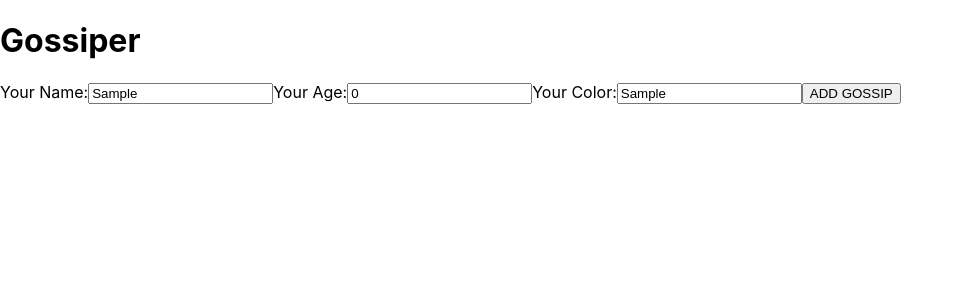
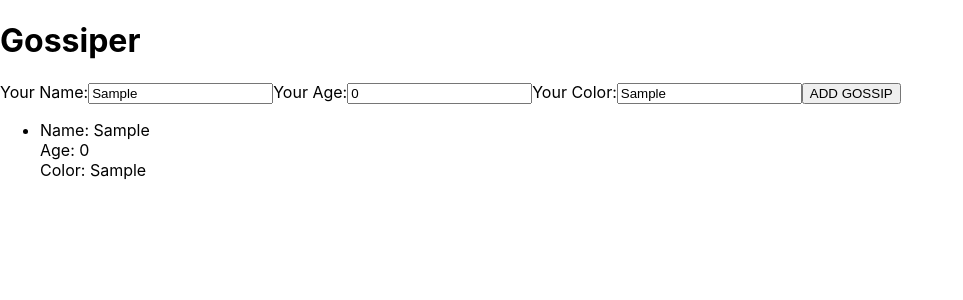
Before and after one commit to Sergio-Montoya-c/taller_react, a React (Create React App) app: page / in a window 1280 px wide. Both pictures are taken after typing "Sample", "Sample" into the empty fields and a click on the input "ADD GOSSIP". Shown: the top 300 px of the page, without its empty margins (0-963 px from the left). Built offline with nearby package versions, Linux system fonts and the light colour scheme.

Commit message:
Show list of gossips

```diff
--- a/src/Gossiper.js
+++ b/src/Gossiper.js
@@ -1,5 +1,6 @@
 import React from 'react';
 import Questions from './Questions';
+import GossipsList from './GossipsList';
 
 export default class Gossiper extends React.Component {
   state = {
@@ -8,15 +9,17 @@ export default class Gossiper extends React.Component {
 
   addGossip = (answer) => {
     this.setState({
-      gossips: [...this.state.gossips, answer],
+      gossips: [answer, ...this.state.gossips],
     });
   }
 
   render () {
+    const { gossips } = this.state;
     return (
       <div>
         <h1>Gossiper</h1>
         <Questions addGossipProp={this.addGossip} />
+        <GossipsList gossips={gossips} />
       </div>
     );
   }
--- /dev/null
+++ b/src/GossipsList.js
@@ -0,0 +1,21 @@
+import React from 'react';
+
+const GossipsList = ({ gossips }) => {
+  return (
+    <ul>
+      {
+        gossips.map(gossip => {
+          return (
+            <li>
+              <div>Name: {gossip.name}</div>
+              <div>Age: {gossip.age}</div>
+              <div>Color: {gossip.color}</div>
+            </li>
+          )
+        })
+      }
+    </ul>
+  );
+}
+
+export default GossipsList;
--- a/src/Questions.js
+++ b/src/Questions.js
@@ -11,11 +11,7 @@ export default class Questions extends React.Component {
     event.preventDefault();
     const {name, age, color} = this.state;
 
-    const answer = {
-      name: name,
-      age: age,
-      color: color,
-    };
+    const answer = { name, age, color };
 
     this.props.addGossipProp(answer);
 
```
